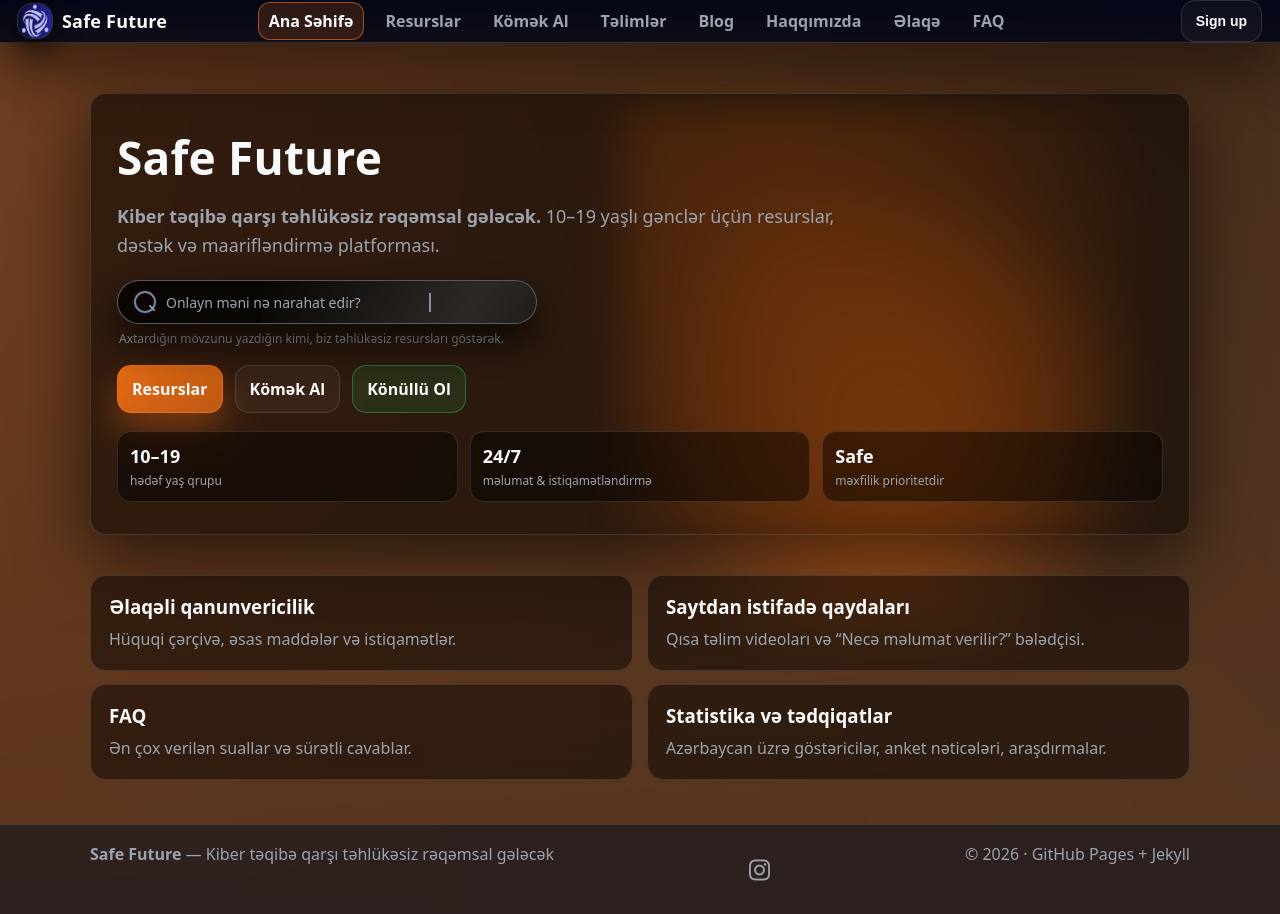
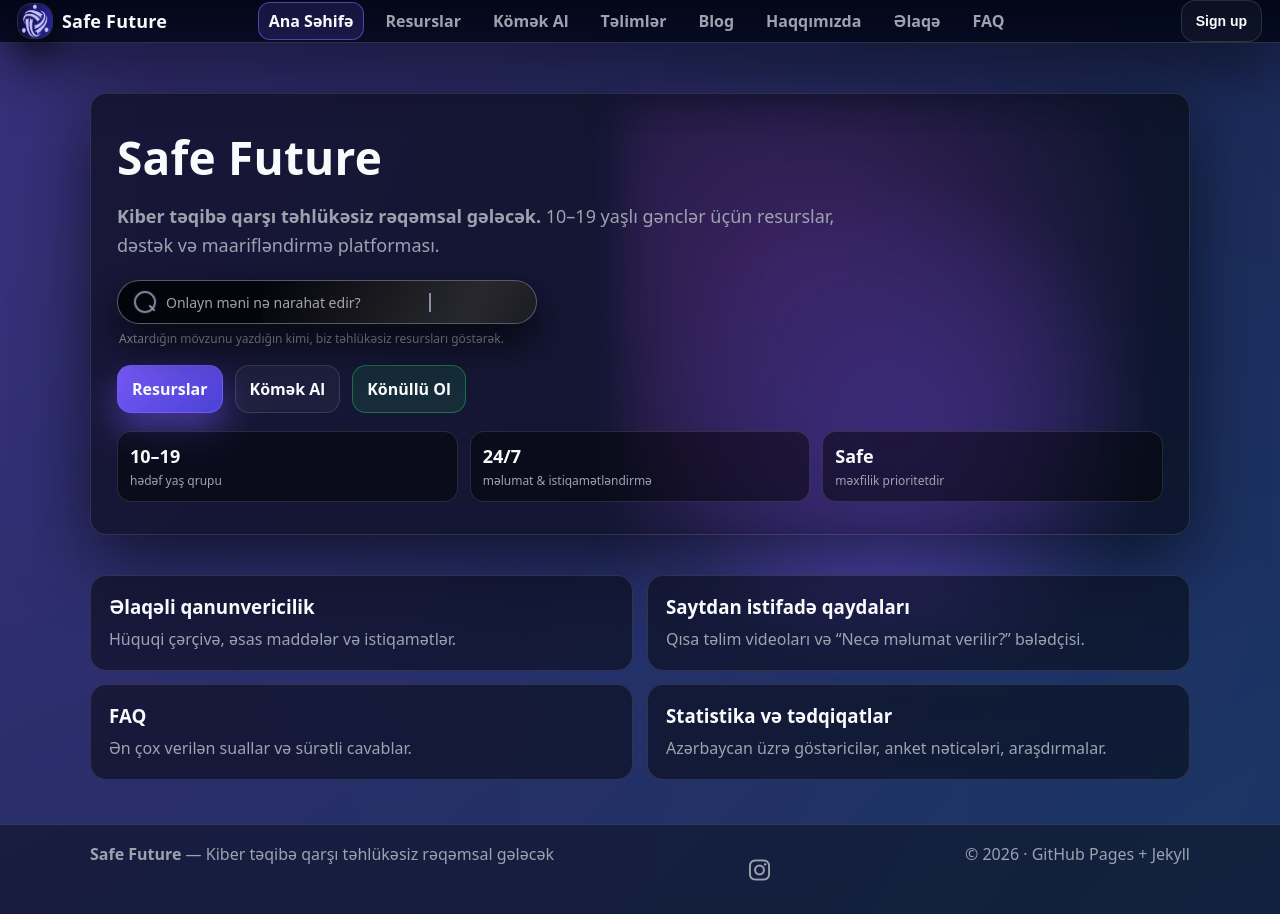
Before and after one commit to safefuture-cyber/Safe-Future-HZT, a Jekyll site: the page built from index.md, in a window 1280 px wide. Built offline with Jekyll 4.4.1, drawn with Linux system fonts in a browser that asks for light colours; comment, search, counter and statistics services are not loaded.

Commit message:
Switch theme to purple accent matching logo
Made-with: Cursor

```diff
--- a/_layouts/default.html
+++ b/_layouts/default.html
@@ -9,7 +9,7 @@
 
     <meta name="description" content="{{ site.description }}" />
 
-    <link rel="stylesheet" href="{{ '/assets/css/style.css?v=6' | relative_url }}" />
+    <link rel="stylesheet" href="{{ '/assets/css/style.css?v=7' | relative_url }}" />
     <script defer src="{{ '/assets/js/main.js?v=3' | relative_url }}"></script>
     <script>
       window.SAFE_FUTURE_FIREBASE_CONFIG = {
--- a/assets/css/style.css
+++ b/assets/css/style.css
@@ -5,7 +5,7 @@
   --text:#f9fafb;
   --muted:#9ca3af;
   --line:rgba(255,255,255,.12);
-  --accent:#f97316;           /* narıncı vurğu rəngi */
+  --accent:#7c5cff;           /* bənövşəyi vurğu rəngi */
   --accent2:#22c55e;
   --shadow: 0 22px 70px rgba(0,0,0,.6);
   --radius:16px;
@@ -27,9 +27,9 @@ body::before{
   position:fixed;
   inset:-55%;
   background:
-    radial-gradient(160% 200% at 0% 0%, rgba(252,132,45,.75), transparent 60%),
-    radial-gradient(180% 220% at 100% 100%, rgba(248,153,72,.55), transparent 65%);
-  opacity:.85;
+    radial-gradient(160% 200% at 0% 0%, rgba(124,92,255,.75), transparent 60%),
+    radial-gradient(180% 220% at 100% 100%, rgba(59,130,246,.60), transparent 65%);
+  opacity:.9;
   mix-blend-mode:screen;
   filter: blur(50px);
   transform:translate3d(0,0,0);
@@ -90,8 +90,8 @@ a{color:inherit;text-decoration:none}
 .brand{display:flex; align-items:baseline; gap:10px; font-weight:800}
 .brand-dot{
   width:10px;height:10px;border-radius:50%;
-  background: linear-gradient(135deg,var(--accent),#fed7aa);
-  box-shadow: 0 0 0 6px rgba(249,115,22,.25);
+  background: linear-gradient(135deg,var(--accent),#a5b4fc);
+  box-shadow: 0 0 0 6px rgba(124,92,255,.25);
 }
 .brand-text{font-size:18px; letter-spacing:.2px}
 .brand-sub{font-size:12px; color:var(--muted); font-weight:700}
@@ -122,8 +122,8 @@ a{color:inherit;text-decoration:none}
 }
 .site-nav a.active{
   color:var(--text);
-  border-color: rgba(249,115,22,.6);
-  background: rgba(249,115,22,.16);
+  border-color: rgba(124,92,255,.6);
+  background: rgba(124,92,255,.16);
 }
 
 .site-main{padding:28px 0 44px}
@@ -140,14 +140,14 @@ a{color:inherit;text-decoration:none}
   padding:8px 14px;
   font-size:14px;
   border-radius:999px;
-  border:1px solid rgba(249,115,22,.7);
-  background: rgba(249,115,22,.18);
+  border:1px solid rgba(124,92,255,.7);
+  background: rgba(124,92,255,.18);
   cursor:pointer;
 }
 
 .nav-auth:hover{
-  border-color: rgba(249,115,22,.9);
-  background: rgba(249,115,22,.26);
+  border-color: rgba(124,92,255,.9);
+  background: rgba(124,92,255,.26);
 }
 
 .auth-user{
@@ -170,7 +170,7 @@ a{color:inherit;text-decoration:none}
   width:22px;
   height:22px;
   border-radius:999px;
-  background: linear-gradient(135deg,var(--accent),#facc15);
+  background: linear-gradient(135deg,var(--accent),#a855f7);
   display:flex;
   align-items:center;
   justify-content:center;
@@ -247,8 +247,8 @@ a{color:inherit;text-decoration:none}
   width:min(420px, 92vw);
   border-radius:20px;
   border:1px solid var(--line);
-  background: radial-gradient(800px 400px at 0% 0%, rgba(249,115,22,.45), transparent 60%),
-              radial-gradient(600px 400px at 100% 0%, rgba(245,158,11,.35), transparent 60%),
+  background: radial-gradient(800px 400px at 0% 0%, rgba(124,92,255,.45), transparent 60%),
+              radial-gradient(600px 400px at 100% 0%, rgba(59,130,246,.35), transparent 60%),
               rgba(15,23,42,.98);
   box-shadow: 0 24px 80px rgba(0,0,0,.65);
   padding:22px 22px 18px;
@@ -368,7 +368,7 @@ a{color:inherit;text-decoration:none}
 }
 
 .auth-google i{
-  color:#f97316;
+  color:#7c5cff;
 }
 
 .auth-google:hover{
@@ -430,8 +430,8 @@ body.auth-open{
   height:520px;
   transform:translateX(-50%);
   background:
-    radial-gradient(circle at 50% 60%, rgba(249,115,22,.9), transparent 60%),
-    radial-gradient(circle at 30% 30%, rgba(249,115,22,.45), transparent 70%);
+    radial-gradient(circle at 50% 60%, rgba(124,92,255,.9), transparent 60%),
+    radial-gradient(circle at 30% 30%, rgba(168,85,247,.45), transparent 70%);
   filter: blur(18px);
   opacity:.9;
   mix-blend-mode:screen;
@@ -580,9 +580,9 @@ body.auth-open{
 }
 .btn:hover{transform: translateY(-1px)}
 .btn.primary{
-  border-color: rgba(249,115,22,.65);
-  background: linear-gradient(135deg, rgba(249,115,22,.9), rgba(249,115,22,.7));
-  box-shadow: 0 18px 35px rgba(249,115,22,.35);
+  border-color: rgba(124,92,255,.75);
+  background: linear-gradient(135deg, rgba(124,92,255,.95), rgba(79,70,229,.9));
+  box-shadow: 0 18px 35px rgba(124,92,255,.45);
 }
 .btn.ghost{
   border-color: rgba(34,197,94,.45);
@@ -622,7 +622,7 @@ body.auth-open{
 }
 .card:hover{
   transform: translateY(-2px);
-  border-color: rgba(249,115,22,.55);
+  border-color: rgba(124,92,255,.55);
   background: rgba(0,0,0,.68);
   box-shadow: 0 18px 60px rgba(0,0,0,.7);
 }
@@ -730,8 +730,8 @@ label{display:block; font-weight:700; margin:10px 0 6px}
 }
 .brand-dot{
   width:10px;height:10px;border-radius:50%;
-  background: linear-gradient(135deg,var(--accent),#fed7aa);
-  box-shadow: 0 0 0 6px rgba(249,115,22,.25);
+  background: linear-gradient(135deg,var(--accent),#a5b4fc);
+  box-shadow: 0 0 0 6px rgba(124,92,255,.25);
 }
 .brand-text{font-size:18px; letter-spacing:.2px}
 .brand-sub{font-size:12px; color:var(--muted); font-weight:800}
@@ -762,8 +762,8 @@ label{display:block; font-weight:700; margin:10px 0 6px}
 
 .site-nav a.active{
   color:var(--text);
-  border-color: rgba(249,115,22,.6);
-  background: rgba(249,115,22,.16);
+  border-color: rgba(124,92,255,.6);
+  background: rgba(124,92,255,.16);
 }
 
 .site-nav a.nav-cta{
@@ -837,8 +837,8 @@ label{display:block; font-weight:700; margin:10px 0 6px}
   overflow:hidden;
   border-radius:14px;
   background:
-    radial-gradient(circle at 0% 0%, rgba(249,115,22,.55), transparent 65%),
-    radial-gradient(circle at 100% 100%, rgba(59,130,246,.4), transparent 60%),
+    radial-gradient(circle at 0% 0%, rgba(124,92,255,.65), transparent 65%),
+    radial-gradient(circle at 100% 100%, rgba(59,130,246,.6), transparent 60%),
     rgba(15,23,42,.96);
   box-shadow:
     0 0 0 1px rgba(148,163,184,.28),
```
